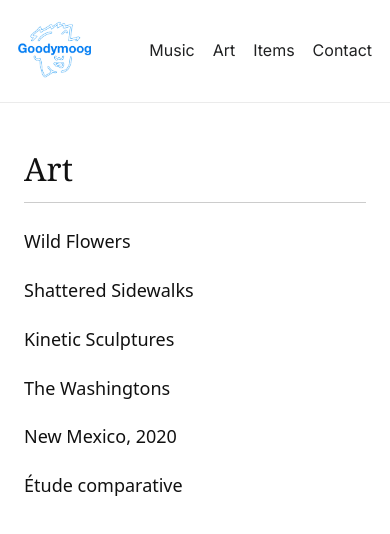
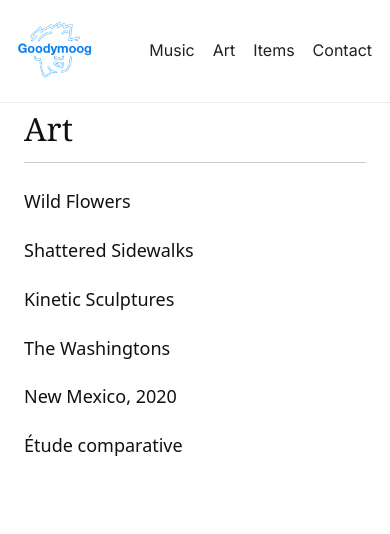
Before and after one commit to goodymoog/goodymoog-next, a Next.js app: page /art in a window 390 px wide. Shown: the top 534 px of the page. Built offline with nearby package versions, Linux system fonts and the light colour scheme.

Commit message:
Mobile adjust player

```diff
--- a/app/art/page.tsx
+++ b/app/art/page.tsx
@@ -16,39 +16,25 @@ export default function ArtIndexPage() {
         background: "#fff",
         color: "#111",
         minHeight: "100vh",
-        paddingTop: "40px",
-        paddingBottom: "60px",
-        paddingLeft: "24px",
-        paddingRight: "24px",
+        padding: "0 24px 60px", // ✅ no extra top padding
         fontFamily:
           "ui-sans-serif, system-ui, -apple-system, Segoe UI, Roboto, Helvetica, Arial",
       }}
     >
-      <div
-        style={{
-          maxWidth: 1100,
-          margin: "0 auto",
-        }}
-      >
+      <div style={{ maxWidth: 1100, margin: "0 auto" }}>
         <h1
           style={{
             fontSize: 32,
             fontWeight: 500,
-            margin: "0 0 24px 0",
-            paddingBottom: "8px",
+            margin: "0 0 24px 0", // ✅ ensure no top margin
+            paddingBottom: 8,
             borderBottom: "1px solid #ccc",
           }}
         >
           Art
         </h1>
 
-        <ul
-          style={{
-            listStyle: "none",
-            padding: 0,
-            margin: 0,
-          }}
-        >
+        <ul style={{ listStyle: "none", padding: 0, margin: 0 }}>
           {projects.map((p) => (
             <li key={p.slug} style={{ marginBottom: 20 }}>
               <Link
@@ -67,9 +53,7 @@ export default function ArtIndexPage() {
         </ul>
 
         <style>{`
-          a:hover {
-            text-decoration: underline;
-          }
+          a:hover { text-decoration: underline; }
         `}</style>
       </div>
     </main>
```
Also changed, not shown: 1 other file (tests, documents, lock files or other folders).
